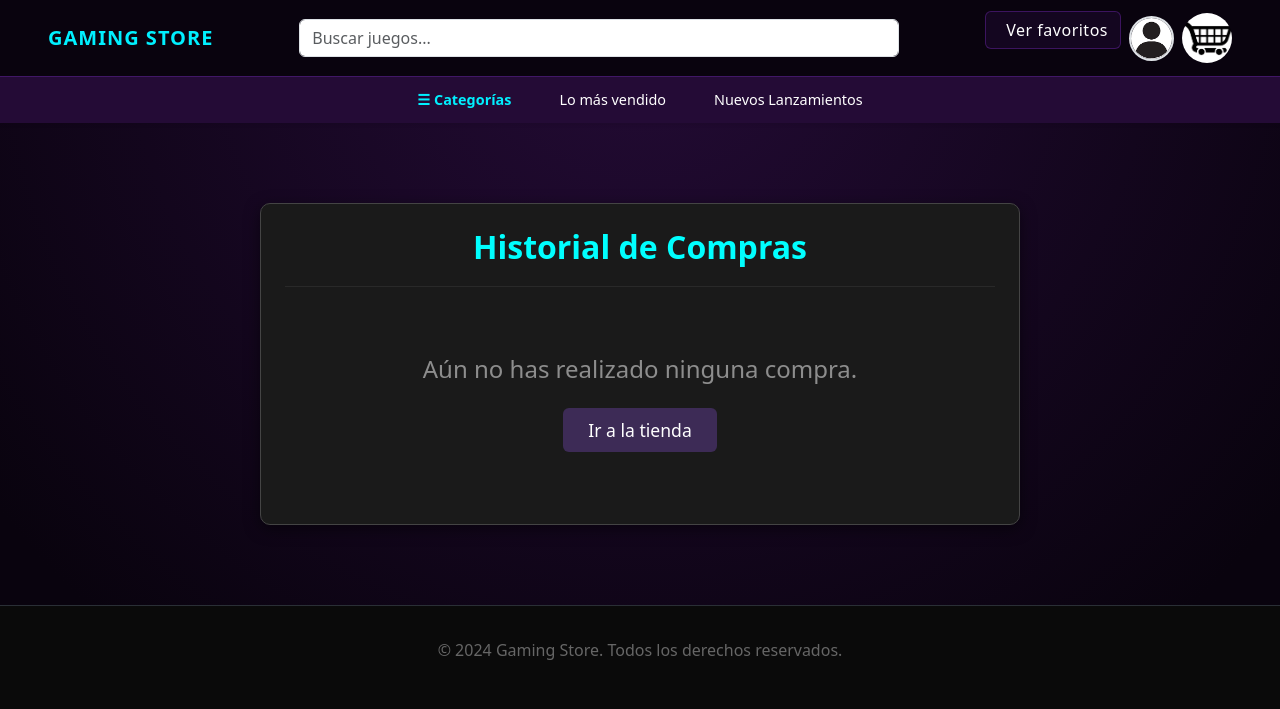
After one commit to renatosoto21/WEB_FINAL, a Django app: page /historial_compras/ in a window 1280 px wide. The commit adds this page. Shown: the top 709 px of the page. Run offline with Django 5.2, Linux system fonts and the light colour scheme; a user stored in the database is signed in; data comes from the database, SQL or seed files in the repository; both versions use the stored data as it was after the commit; some libraries are stand-ins or nearby versions.

Commit message:
historial de compras

```diff
--- a/juegos/admin.py
+++ b/juegos/admin.py
@@ -1,5 +1,6 @@
 from django.contrib import admin
 from .models import Videojuego, Categoria
+from .models import Videojuego, Compra
 
 class VideojuegoInline(admin.TabularInline):
     model = Videojuego
@@ -37,3 +38,4 @@ class VideojuegoAdmin(admin.ModelAdmin):
             'fields': ('destacado', )
         }),
     )
+    admin.site.register(Compra)
--- /dev/null
+++ b/juegos/templates/juegos/historial_compras.html
@@ -0,0 +1,47 @@
+{% extends "juegos/base.html" %}
+{% load static %}
+{% block title %}Mi Historial - Gaming Store{% endblock %}
+{% block content %}
+
+<div class="container" style="margin-top: 80px; margin-bottom: 80px;">
+    <div class="row justify-content-center">
+
+        <div class="col-md-8 p-4" style="background-color: #1a1a1a; border: 1px solid #444; border-radius: 10px; color: white; box-shadow: 0px 4px 15px rgba(0,0,0,0.5);">
+
+            <h2 class="text-center" style="margin-bottom: 20px; font-weight: bold; color: #00ffff;">Historial de Compras</h2>
+            <hr style="border-color: #555; margin-top: 20px; margin-bottom: 20px;">
+
+            {% for compra in compras %}
+
+            <div class="d-flex align-items-center mb-3 p-3" style="background-color: #2a2a2a; border-radius: 8px; border-left: 4px solid #00ffff;">
+                {% if compra.juego.imagen %}
+                <img src="{{ compra.juego.imagen.url }}" alt="{{ compra.juego.titulo }}" style="width: 80px; height: 80px; object-fit: cover; border-radius: 5px; border: 2px solid #3d2b56;">
+                {% endif %}
+
+                <div class="ms-4 flex-grow-1">
+                    <h4 class="m-0 fw-bold">{{ compra.juego.titulo }}</h4>
+                    <span class="text-white-50" style="font-size: 0.9rem;">
+                        Comprado el: {{ compra.fecha_compra|date:"d M Y - H:i" }}
+                    </span>
+                </div>
+
+                <div class="text-end">
+                    <span class="d-block text-white-50 small">Precio pagado</span>
+                    <span class="fw-bold" style="color: #00ffff; font-size: 1.2rem;">${{ compra.precio_pagado }}</span>
+                </div>
+            </div>
+
+            {% empty %}
+            <div class="text-center py-5">
+                <i class="bi bi-bag-x text-white-50 mb-3" style="font-size: 4rem;"></i>
+                <h4 class="text-white-50">Aún no has realizado ninguna compra.</h4>
+                <a href="{% url 'index' %}" class="btn mt-3 text-white px-4 py-2" style="background-color: #3d2b56; font-size: 1.1rem;">Ir a la tienda</a>
+            </div>
+
+            {% endfor %}
+
+        </div>
+    </div>
+</div>
+
+{% endblock %}
--- a/juegos/urls.py
+++ b/juegos/urls.py
@@ -14,6 +14,8 @@ urlpatterns = [
     path('juego/<int:juego_id>/', views.detalle_juego, name='detalle_juego'),
     path('buscar/', views.buscar, name='buscar'),
     path('buscar_en_vivo/', views.buscar_en_vivo, name='buscar_en_vivo'),
+    path('historial_compras/', views.historial_compras, name='historial_compras'),
+
     # Autenticación
     path('iniciar-sesion/', views.iniciar_sesion, name='login'),
     path('cerrar-sesion/', views.cerrar_sesion, name='logout'),
--- a/juegos/views.py
+++ b/juegos/views.py
@@ -6,7 +6,7 @@ from django.db.models import Sum
 from .models import Videojuego, Categoria
 from .forms import VideojuegoForm, CategoriaForm
 from django.contrib.auth.models import User
-from .models import Videojuego
+from .models import Videojuego, Categoria, Compra
 from django.http import JsonResponse
 
 # ========== VISTAS PÚBLICAS ==========
@@ -317,3 +317,13 @@ def buscar_en_vivo(request):
             juegos_lista.append(diccionario)
 
     return JsonResponse(juegos_lista, safe=False)
+
+def historial_compras(request):
+    # Protegemos la vista para que solo entren usuarios logueados
+    if not request.user.is_authenticated:
+        return redirect('index') # O a tu página de login
+
+    # Buscamos las compras del usuario y las ordenamos por la más reciente
+    compras = Compra.objects.filter(usuario=request.user).order_by('-fecha_compra')
+
+    return render(request, 'juegos/historial_compras.html', {'compras': compras})
--- a/perfil/templates/perfil/Perfil.html
+++ b/perfil/templates/perfil/Perfil.html
@@ -9,7 +9,7 @@
     <div class="row">
         <div class="col mt-5 pt-4">
             <a href="{% url 'editar_perfil' %}" class="btn btn-light d-block mb-3">Modificar perfil</a>
-            <a href="#" class="btn btn-light d-block mb-3">Ver historial de compras</a>
+            <a href="{% url 'historial_compras' %}" class="btn btn-light d-block mb-3">Ver historial de compras</a>
             <a href="{% url 'ver_favoritos' %}" class="btn btn-light d-block mb-3">Ver favoritos</a>
             <a href="{% url 'cerrar_sesion' %}" class="btn w-100 mb-3 fw-bold text-start text-white"
                 style="background-color: #221535; border: 1px solid #3d2b56;">Cerrar sesión</a>
```
Also changed, not shown: juegos/models.py (+10 -12 lines), db.sqlite3, juegos/migrations/0007_compra.py (added).
